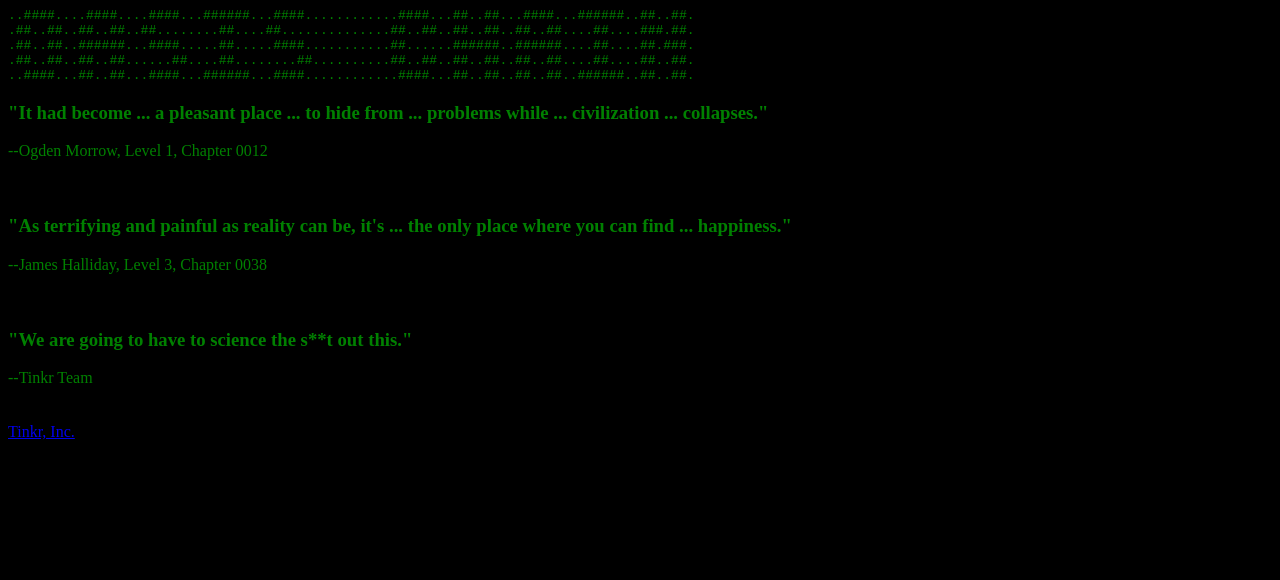
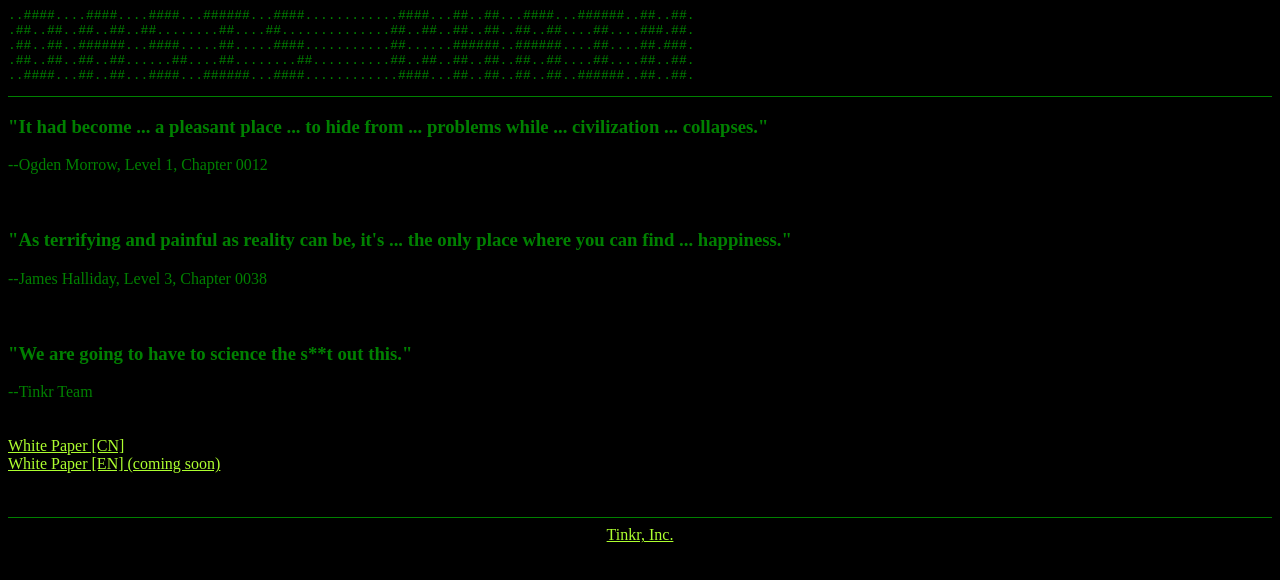
Before and after one commit to oasischain/oasischain_website, a plain HTML site: page index.html in a window 1280 px wide. Drawn offline with Linux system fonts and the light colour scheme.

Commit message:
add white paper CN

```diff
--- a/index.html
+++ b/index.html
@@ -6,6 +6,27 @@ body {
 background-color:#000000;
 color:green;
 }
+
+a:link {
+    color: greenyellow;
+}
+
+/* visited link */
+a:visited {
+    color: yellowgreen;
+}
+
+/* mouse over link */
+a:hover {
+    color: red;
+}
+
+/* selected link */
+a:active {
+    color: green;
+}
+
+hr {color:green; background-color: green; height: 1px; border: 2px; }
 </style>
 
 
@@ -24,7 +45,7 @@ oasis chain
 ..####...##..##...####...######...####............####...##..##..##..##..######..##..##.
 </pre>
 </div>
-
+<hr />
 
 <h3>"It had become ... a pleasant place ... to hide from ... problems while ... civilization ... collapses."</h3>
 --Ogden Morrow, Level 1, Chapter 0012<br><br><br>
@@ -38,7 +59,14 @@ oasis chain
 --Tinkr Team<br><br><br>
 
 
-<a href="http://www.tinkrinc.com">Tinkr, Inc.</a>
+<a href="files/WP_Oasis_Chain_CN.pdf" target="_blank">White Paper [CN]</a> <br />
+<a href="#">White Paper [EN] (coming soon)</a><br /><br /><br />
+    <hr />
+
+<div style="text-align: center;">
+<a href="http://www.tinkrinc.com" target="_blank">Tinkr, Inc.</a><br />
+</div>
+
 
 </body>
 </html>
```
Also changed, not shown: 1 other file.
